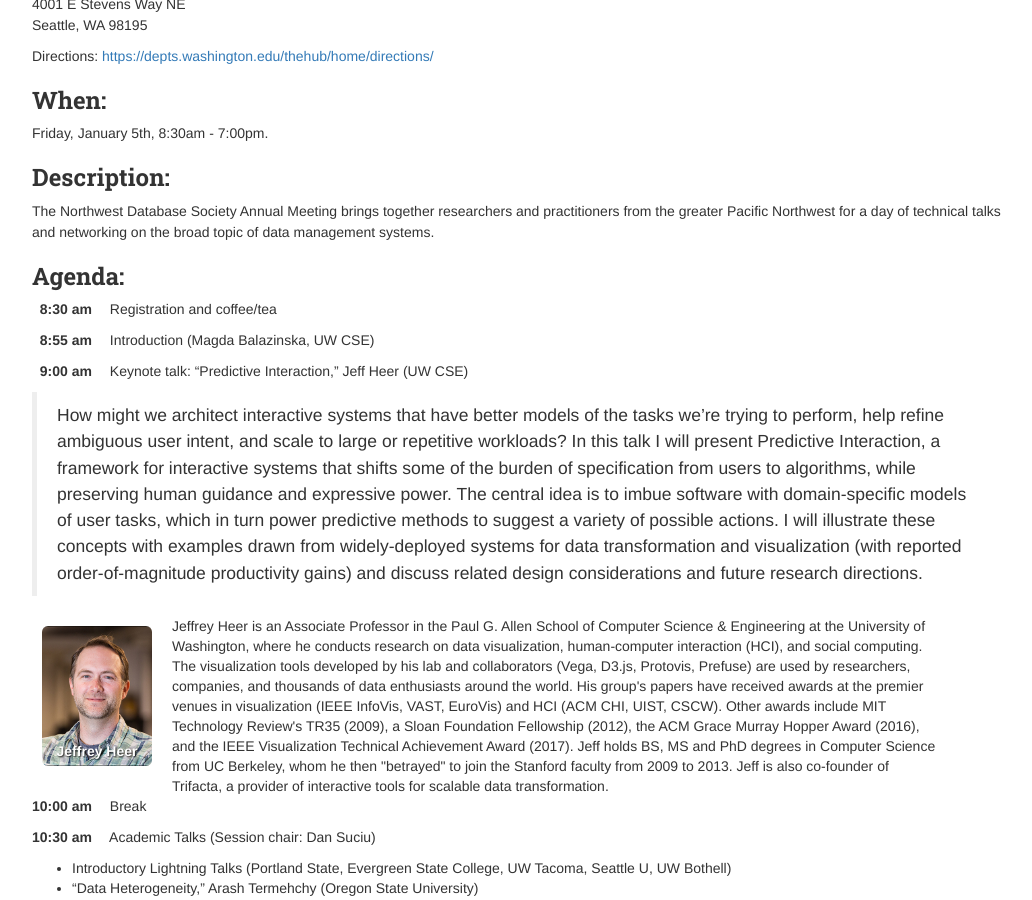
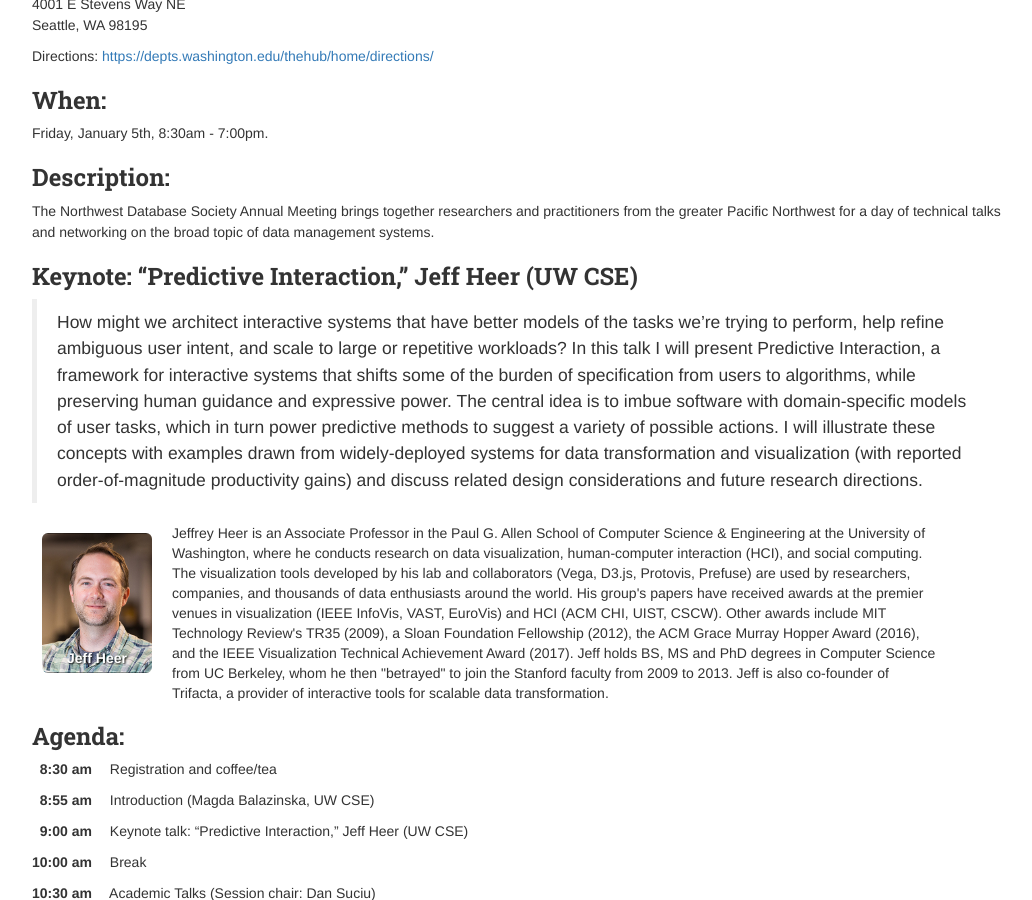
Before and after one commit to uwdb/website, a Jekyll site: the page built from events/database_day/2018/database_day_2018.markdown, in a window 1280 px wide and 900 px high, scrolled down 255 px. Shown: the whole window, without its empty margins (123-1155 px from the left). Built offline with Jekyll 4.4.1, drawn with Linux system fonts in a browser that asks for light colours; nearby versions of some CDN libraries; some of the changed lines change nothing that is shown.

Commit message:
Moved keynote info to its own section

```diff
--- a/events/database_day/2018/database_day_2018.markdown
+++ b/events/database_day/2018/database_day_2018.markdown
@@ -25,13 +25,7 @@
 
 The Northwest Database Society Annual Meeting brings together researchers and practitioners from the greater Pacific Northwest for a day of technical talks and networking on the broad topic of data management systems.
 
-### **Agenda**:
-
-**&nbsp;&nbsp;8:30 am&emsp;** Registration and coffee/tea
-
-**&nbsp;&nbsp;8:55 am&emsp;** Introduction (Magda Balazinska, UW CSE)
-
-**&nbsp;&nbsp;9:00 am&emsp;** Keynote talk: "Predictive Interaction," Jeff Heer (UW CSE)
+### **Keynote: "Predictive Interaction," Jeff Heer (UW CSE)**
 
 > How might we architect interactive systems that have better models of the
 > tasks we're trying to perform, help refine ambiguous user intent, and scale
@@ -49,14 +43,20 @@
     <div class="flex-item person">
         <a href='https://homes.cs.washington.edu/~jheer/'>
             <img src="pictures/heer-square.jpg"/>
-            <p>Jeffrey Heer</p>
+            <p>Jeff Heer</p>
         </a>
     </div>
     <div class="flex-item" style="width: 80%;padding-left: 10px">
     Jeffrey Heer is an Associate Professor in the Paul G. Allen School of Computer Science & Engineering at the University of Washington, where he conducts research on data visualization, human-computer interaction (HCI), and social computing. The visualization tools developed by his lab and collaborators (Vega, D3.js, Protovis, Prefuse) are used by researchers, companies, and thousands of data enthusiasts around the world. His group's papers have received awards at the premier venues in visualization (IEEE InfoVis, VAST, EuroVis) and HCI (ACM CHI, UIST, CSCW). Other awards include MIT Technology Review's TR35 (2009), a Sloan Foundation Fellowship (2012), the ACM Grace Murray Hopper Award (2016), and the IEEE Visualization Technical Achievement Award (2017). Jeff holds BS, MS and PhD degrees in Computer Science from UC Berkeley, whom he then "betrayed" to join the Stanford faculty from 2009 to 2013. Jeff is also co-founder of Trifacta, a provider of interactive tools for scalable data transformation.
     </div>
 </div>
+### **Agenda**:
 
+**&nbsp;&nbsp;8:30 am&emsp;** Registration and coffee/tea
+
+**&nbsp;&nbsp;8:55 am&emsp;** Introduction (Magda Balazinska, UW CSE)
+
+**&nbsp;&nbsp;9:00 am&emsp;** Keynote talk: "Predictive Interaction," Jeff Heer (UW CSE)
 
 **10:00 am&emsp;** Break
 
```
